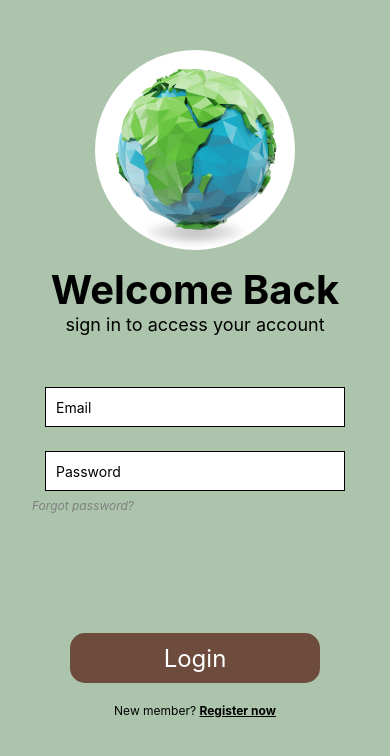
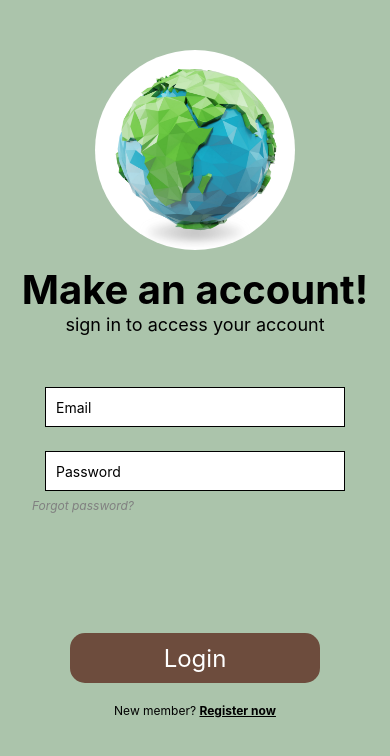
Before and after one commit to parkerblume/TownTrekkr-mobile, a React Native app: screen /Register in a window 390 px wide. Shown: the top 756 px of the page. Built offline with nearby package versions, Linux system fonts and the light colour scheme.

Commit message:
Add: Copy of sign up page as register page for testing
Also needed to add required packages

```diff
--- a/App.js
+++ b/App.js
@@ -4,31 +4,17 @@ import {createStackNavigator} from '@react-navigation/stack';
 import { StatusBar } from 'expo-status-bar';
 import { StyleSheet} from 'react-native';
 import LoginPage from './screens/LoginPage.js';
+import RegisterPage from './screens/RegisterPage.js';
 
-// const Stack = createStackNavigator();
+const Stack = createStackNavigator();
 
 export default function App() {
   return (
-    <LoginPage />
+    <NavigationContainer>
+      <Stack.Navigator initialRouteName="Login" screenOptions={{headerShown: false}}>
+        <Stack.Screen name="Login" component={LoginPage}/>
+        <Stack.Screen name="Register" component={RegisterPage}/>
+      </Stack.Navigator>
+    </NavigationContainer>
   );
 }
-
-const styles = StyleSheet.create({
-  container: {
-    flex: 1,
-    backgroundColor: '#fff',
-    alignItems: 'center',
-    justifyContent: 'center',
-  },
-});
-
-    // <NavigationContainer>
-    //   <Stack.Navigator>
-    //     <Stack.Screen
-    //       name="Login"
-    //       component={LoginPage}
-    //       options = {{title: 'Login'}}/>
-
-
-    //   </Stack.Navigator>
-    // </NavigationContainer>
--- a/package.json
+++ b/package.json
@@ -18,7 +18,7 @@
     "react": "18.2.0",
     "react-dom": "18.2.0",
     "react-native": "0.73.4",
-    "react-native-gesture-handler": "^2.15.0",
+    "react-native-gesture-handler": "~2.14.0",
     "react-native-safe-area-context": "4.8.2",
     "react-native-screens": "~3.29.0",
     "react-native-web": "~0.19.6"
--- /dev/null
+++ b/screens/RegisterPage.js
@@ -0,0 +1,127 @@
+import React from 'react';
+import { StatusBar } from 'expo-status-bar';
+import { StyleSheet, Text, View, Image, TextInput, Button, TouchableOpacity,
+         KeyboardAvoidingView, Keyboard } from 'react-native';
+import { useNavigation } from '@react-navigation/native';
+import { colors } from '../styles/commonStyles';
+
+
+const RegisterPage = () => {
+  const [email, setEmail] = React.useState('');
+  const [password, setPassword] = React.useState('');
+
+  return (
+    <View style={styles.container}>
+
+      <StatusBar backgroundColor='#abc4ab' />
+
+      <Image style={styles.logo} source={require('../assets/earth.png')} fadeDuration={2000}/>
+
+      <Text style={styles.title}>Make an account!</Text>
+      <Text style={styles.subTitle}>sign in to access your account</Text>
+
+      {/* email and password input fields */}
+      <TextInput
+        style={styles.input}
+        onChangeText={setEmail}
+        value={email}
+        placeholder="Email"
+      />
+
+      <TextInput
+        style={styles.input}
+        onChangeText={setPassword}
+        value={password}
+        placeholder="Password"
+      />
+
+      <Text style={styles.forgotPassword}>Forgot password?</Text>
+
+      {/* TODO: Maybe add keyboard avoiding behavior */}
+      {/* login button */}
+      <TouchableOpacity style={styles.loginButton} onPress={Keyboard.dismiss}>
+        <Text style={styles.loginText}>Login</Text>
+      </TouchableOpacity>
+
+      {/* Text under login button */}
+      <Text>
+        <Text style={styles.newMember}>New member? </Text>
+        <TouchableOpacity>
+          <Text style={styles.registerNowLink}>Register now</Text>
+        </TouchableOpacity>
+      </Text>
+
+    </View>
+  );
+};
+
+export default RegisterPage;
+
+const styles = StyleSheet.create({
+    container: {
+      flex: 1,
+      flexDirection: 'column',
+      flexWrap: 'nowrap',
+      justifyContent: 'flex-start',
+      alignItems: 'center',
+      backgroundColor: '#abc4ab',
+    },
+    logo: {
+      width: 200,
+      height: 200,
+      marginTop: 50,
+      borderRadius: 100,
+    },
+    title: {
+      fontSize: 40,
+      fontWeight: 'bold',
+      color: 'black',
+      marginTop: 15,
+    },
+    subTitle: {
+      fontSize: 18,
+      color: 'black',
+      marginBottom: 40,
+    },
+    input: {
+      height: 40,
+      width: 300,
+      margin: 12,
+      borderWidth: 1,
+      padding: 10,
+      backgroundColor: 'white',
+    },
+    forgotPassword: {
+      fontSize: 12,
+      color: 'grey',
+      marginTop: -5,
+      alignSelf: 'flex-start',
+      marginLeft: 32,
+      fontStyle: 'italic',
+    },
+    loginButton: {
+      marginTop: 120,
+      alignItems: 'center',
+      justifyContent: 'center',
+      backgroundColor: '#6d4c3d',
+      width: 250,
+      height: 50,
+      borderRadius: 15,
+    },
+    loginText: {
+      color: 'white',
+      fontSize: 24,
+    },
+    newMember: {
+      fontSize: 12,
+      color: 'black',
+      marginTop: 20,
+    },
+    registerNowLink: {
+      fontSize: 12,
+      color: 'black',
+      marginTop: 20,
+      fontWeight: 'bold',
+      textDecorationLine: 'underline',
+    },
+  });
```
Also changed, not shown: 1 other file (tests, documents, lock files or other folders).
